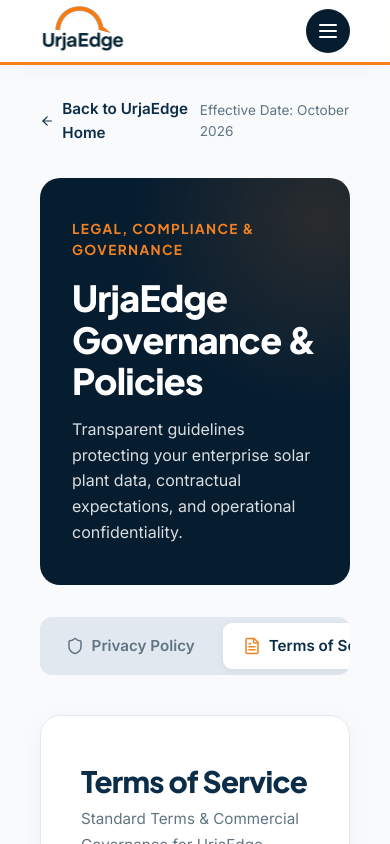
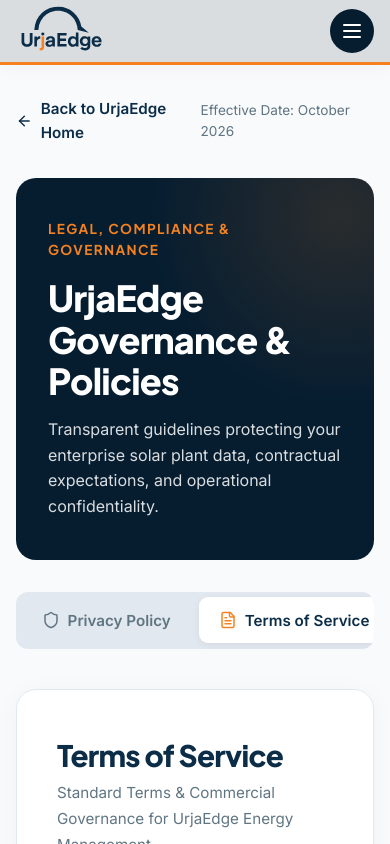
Before and after one commit to asellus-1/urjaedge, a React (Vite) app: page /terms in a window 390 px wide. Shown: the top 844 px of the page. Built offline with nearby package versions, Linux system fonts and the light colour scheme.

Commit message:
fix(mobile): resolve iOS footer white space and upgrade logo to high-res vector SVG

```diff
--- a/src/App.jsx
+++ b/src/App.jsx
@@ -9,7 +9,12 @@
 
 export default function App() {
   useEffect(() => {
-    // Premium SaaS smooth scrolling engine
+    // Only initialize Lenis smooth scroll on desktop / non-touch devices to avoid iOS touch scroll calculation bugs
+    const isTouch = 'ontouchstart' in window || navigator.maxTouchPoints > 0 || window.matchMedia('(max-width: 768px)').matches;
+    if (isTouch) {
+      return;
+    }
+
     const lenis = new Lenis({
       duration: 1.2,
       easing: (t) => Math.min(1, 1.001 - Math.pow(2, -10 * t)), // Exponential ease-out curve
@@ -17,7 +22,6 @@
       gestureOrientation: 'vertical',
       smoothWheel: true,
       wheelMultiplier: 0.9,
-      touchMultiplier: 1.2,
       infinite: false,
     });
 
--- a/src/components/Footer.jsx
+++ b/src/components/Footer.jsx
@@ -28,8 +28,11 @@
               onClick={() => scrollToSection('home')}
               style={{ background: 'none', border: 'none', padding: 0, cursor: 'pointer', textAlign: 'left' }}
             >
-              <div style={{ backgroundColor: 'var(--white)', padding: '0.4rem 0.75rem', borderRadius: '8px', display: 'inline-block' }}>
+              <div className="desktop-only" style={{ backgroundColor: 'var(--white)', padding: '0.4rem 0.75rem', borderRadius: '8px', display: 'inline-block' }}>
                 <Logo />
+              </div>
+              <div className="mobile-only" style={{ color: 'var(--white)', fontSize: '1.85rem', fontWeight: '800', fontFamily: 'var(--font-heading)', letterSpacing: '-0.02em' }}>
+                UrjaEdge
               </div>
             </button>
             <div style={{ marginTop: '1.5rem' }}>
@@ -42,7 +45,7 @@
                 <strong style={{ color: 'var(--white)' }}>Email:</strong> urjaedge@gmail.com
               </p>
               <p style={{ color: 'rgba(255, 255, 255, 0.9)', fontSize: '0.9rem' }}>
-                <strong style={{ color: 'var(--white)' }}>Mobile:</strong> +91 87703 37731
+                <strong style={{ color: 'var(--white)' }}>Mobile:</strong> +91 78801 16970
               </p>
             </div>
           </div>
--- a/src/components/Logo.jsx
+++ b/src/components/Logo.jsx
@@ -21,7 +21,8 @@
           height: '48px',
           width: 'auto',
           display: 'block',
-          objectFit: 'contain'
+          objectFit: 'contain',
+          imageRendering: '-webkit-optimize-contrast'
         }}
       />
     </div>
--- a/src/components/PrivacyTermsModal.jsx
+++ b/src/components/PrivacyTermsModal.jsx
@@ -188,7 +188,7 @@
               <div style={{ backgroundColor: '#F8FAFC', padding: '0.85rem 1rem', borderRadius: '10px', fontSize: '0.85rem', border: '1px solid #E2E8F0' }}>
                 <div><strong>Data Protection Officer:</strong> UrjaEdge Energy Management</div>
                 <div><strong>Address:</strong> 202, Jayshree Apartment, New Palasia, Indore - 452001, MP, India</div>
-                <div><strong>Email:</strong> urjaedge@gmail.com | <strong>Mobile:</strong> +91 87703 37731</div>
+                <div><strong>Email:</strong> urjaedge@gmail.com | <strong>Mobile:</strong> +91 78801 16970</div>
               </div>
             </div>
           )}
--- a/src/index.css
+++ b/src/index.css
@@ -31,7 +31,7 @@
 
 html {
   font-family: var(--font-body);
-  background-color: var(--warm-white);
+  background-color: var(--dark-navy);
   color: var(--primary-text);
   line-height: 1.6;
   -webkit-font-smoothing: antialiased;
@@ -44,6 +44,7 @@
   display: flex;
   flex-direction: column;
   overflow-x: clip;
+  background-color: var(--dark-navy);
 }
 
 #root {
@@ -51,6 +52,7 @@
   flex-direction: column;
   min-height: 100vh;
   width: 100%;
+  background-color: var(--dark-navy);
 }
 
 a {
@@ -737,6 +739,10 @@
     border-bottom: 3px solid var(--energy-orange) !important;
   }
 
+  .container {
+    padding: 0 1rem;
+  }
+
   .nav-links {
     display: none;
   }
--- a/src/pages/Legal.jsx
+++ b/src/pages/Legal.jsx
@@ -270,7 +270,7 @@
                   <div><strong>Entity:</strong> UrjaEdge Energy Management</div>
                   <div><strong>Address:</strong> 202, Jayshree Apartment, New Palasia, Indore - 452001, Madhya Pradesh, India</div>
                   <div><strong>Email:</strong> <a href="mailto:urjaedge@gmail.com" style={{ color: 'var(--energy-orange)' }}>urjaedge@gmail.com</a></div>
-                  <div><strong>Phone:</strong> +91 87703 37731</div>
+                  <div><strong>Phone:</strong> +91 78801 16970</div>
                 </div>
               </section>
             </div>
```
Also changed, not shown: public/logo.svg.
